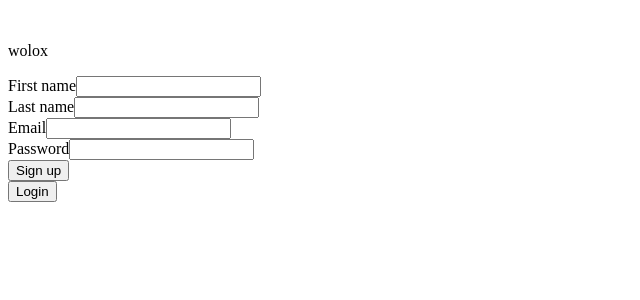
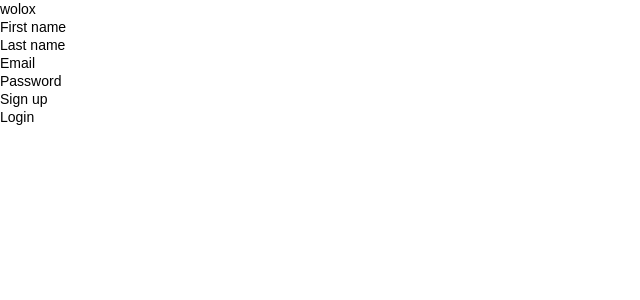
Before and after one commit to wolox-training/elkinBernal-Angular, an Angular app in the folder wolox-books/: page / in a window 1280 px wide. Shown: the top 300 px of the page, without its empty margins (0-640 px from the left). Built offline with nearby package versions, Linux system fonts and the light colour scheme.

Commit message:
add equalizer

```diff
--- /dev/null
+++ b/wolox-books/src/scss/equalizer.scss
@@ -0,0 +1,92 @@
+$equalizer-black: #000;
+$equalizer-grey: #999;
+
+* {
+  box-sizing: border-box;
+  font-family: sans-serif;
+  margin: 0;
+  padding: 0;
+}
+
+h1,
+h2,
+h3,
+h4,
+h5,
+h6,
+p,
+span,
+label,
+input,
+a,
+button,
+select,
+textarea {
+  color: $equalizer-black;
+  display: inline-block;
+  font-size: 14px;
+  font-weight: 400;
+  line-height: normal;
+  margin: 0;
+
+  &:focus {
+    outline: none;
+  }
+}
+
+select {
+  -webkit-appearance: none;
+  -moz-appearance: none;
+}
+
+table {
+  border-collapse: collapse;
+  table-layout: fixed;
+}
+
+input,
+select,
+textarea,
+button {
+  border: 0;
+  border-radius: 0;
+}
+
+input::-webkit-outer-spin-button,
+input::-webkit-inner-spin-button {
+  -webkit-appearance: none;
+  margin: 0;
+}
+
+button {
+  background: transparent;
+  cursor: pointer;
+}
+
+button::-moz-focus-inner {
+  border: 0;
+}
+
+a {
+  cursor: pointer;
+  text-decoration: none;
+
+  &:focus,
+  &:active,
+  &:hover {
+    color: $equalizer-black;
+    text-decoration: none;
+  }
+}
+
+ul,
+li {
+  list-style-type: none;
+  margin: 0;
+  padding: 0;
+}
+
+::placeholder {
+  color: $equalizer-grey;
+  opacity: 1;
+}
--- a/wolox-books/src/styles.scss
+++ b/wolox-books/src/styles.scss
@@ -1 +1,2 @@
 /* You can add global styles to this file, and also import other style files */
+@import 'scss/equalizer';
```
